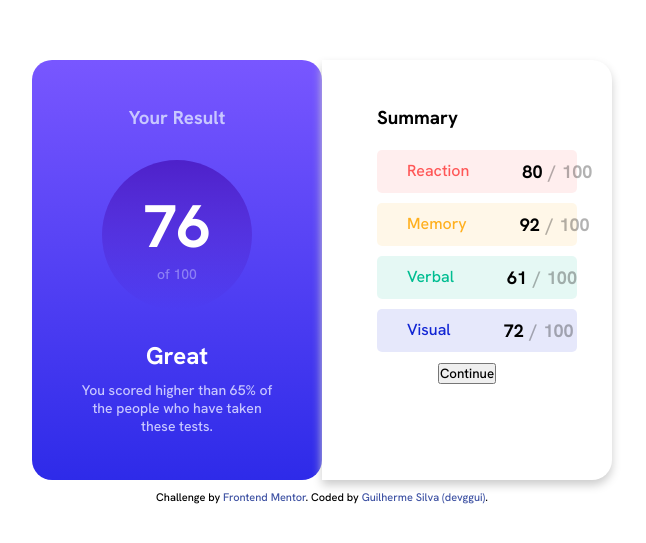
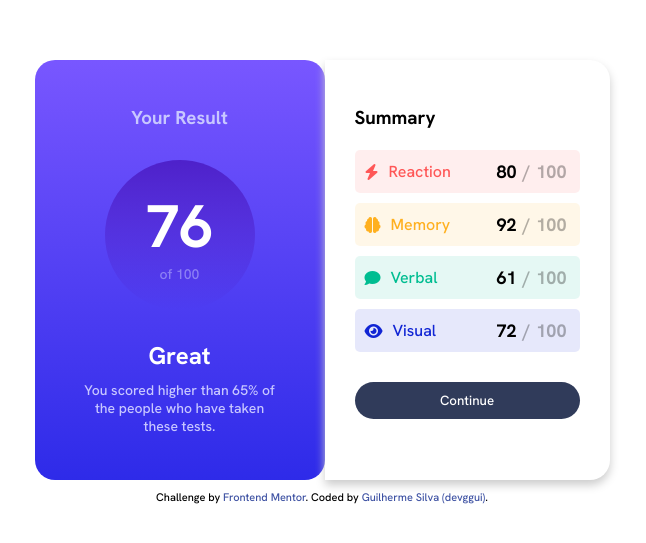
Before and after one commit to devggui/results-summary-component-main, a plain HTML site: page index.html in a window 1280 px wide. Shown: the part 123-666 px from the top of the page, without its empty margins (318-964 px from the left). Drawn offline with Linux system fonts and the light colour scheme.

Commit message:
feat: Finished challenge

```diff
--- a/index.html
+++ b/index.html
@@ -11,6 +11,8 @@
   <link href="https://fonts.googleapis.com/css2?family=Hanken+Grotesk:wght@500;700;800&display=swap" rel="stylesheet">
 
   <link rel="stylesheet" href="./styles/style.css">
+
+  <script src="https://kit.fontawesome.com/e23101e17c.js" crossorigin="anonymous"></script>
 
   <title>Frontend Mentor | Results summary component</title>
 
@@ -33,7 +35,7 @@
 
         <div class="items" style="background-color: hsla(0, 100%, 67%, 0.1);">
           <div class="items-left">
-            <i></i>
+            <i class="fa-solid fa-bolt" style="color: var(--primary-Light-red);"></i>
             <span style="color: var(--primary-Light-red);">Reaction</span>
           </div>
           <div class="items-right">
@@ -45,7 +47,7 @@
 
         <div class="items" style="background-color: hsla(39, 100%, 56%, 0.1);">
           <div class="items-left">
-            <i></i>
+            <i class="fa-solid fa-brain" style="color: var(--primary-Orangey-yellow);"></i>
             <span style="color: var(--primary-Orangey-yellow);">Memory</span>
           </div>
           <div class="items-right">
@@ -57,7 +59,7 @@
 
         <div class="items" style="background-color: hsla(166, 100%, 37%, 0.1);">
           <div class="items-left">
-            <i></i>
+            <i class="fa-solid fa-comment" style="color: var(--primary-Green-teal);"></i>
             <span style="color: var(--primary-Green-teal);">Verbal</span>
           </div>
           <div class="items-right">
@@ -69,7 +71,7 @@
 
         <div class="items" style="background-color: hsla(234, 85%, 45%, 0.1);">
           <div class="items-left">
-            <i></i>
+            <i class="fa-sharp fa-solid fa-eye" style="color: var(--primary-Cobalt-blue);"></i>
             <span style="color: var(--primary-Cobalt-blue);">Visual</span>
           </div>
           <div class="items-right">
--- a/styles/style.css
+++ b/styles/style.css
@@ -63,6 +63,7 @@ p {
   background-color: white;
   border-radius: 20px;
   margin: 10px;
+  align-items: right;
 }
 
 /* Content Left */
@@ -120,8 +121,9 @@ p {
   background-color: var(--neutral-White);
   border-radius: 0 20px 20px 0;
   box-shadow: 0 5px 10px #ccc;
-  max-width: 200px;
-  padding: 45px;
+  width: 245px;
+  padding: 45px 20px;
+  justify-content: space-between;
 }
 
 .content-right h3 {
@@ -131,18 +133,19 @@ p {
 
 .content-right .items {
   display: flex;
-  flex-direction: row;
-  padding: 10px 0 10px 0;
+  padding: 10px;
   margin: 10px;
   border-radius: 5px;
   justify-content: space-between;
-  width: 200px;
+}
+
+.content-right .items-left {
+  align-items: center;
+  justify-content: center;
 }
 
 .content-right .items > div {
   display: flex;
-  flex-direction: row;
-  margin: 0 20px 0 20px;
 }
 
 .content-right .items span {
@@ -153,3 +156,28 @@ p {
   margin: 0 3px 0 3px;
   font-weight: bold;
 }
+
+.content-right > button {
+  width: 225px;
+  padding: 10px;
+  margin: 20px 10px 0 10px;
+  border-radius: 25px;
+  color: var(--neutral-White);
+  background-color: var(--neutral-Dark-gray-blue);
+  border: none;
+}
+
+.content-right > button:hover {
+  background-image: linear-gradient(var(--gradient-Light-slate-blue), var(--gradient-Light-royal-blue));
+}
+
+@media (max-width: 375px){
+  .content {
+    display: flex;
+    flex-direction: column;
+  }
+
+  .content-right {
+    border-radius: 0 0 20px 20px;
+  }
+}
```
